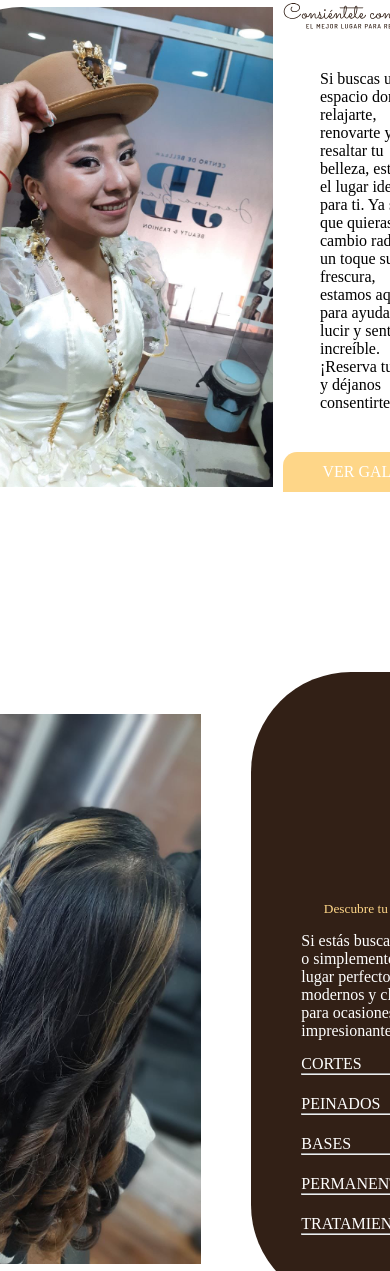
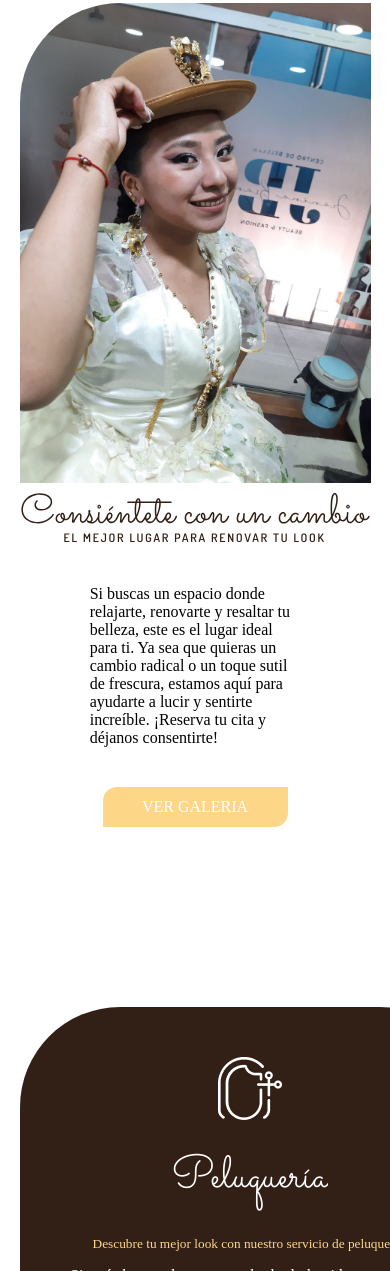
Before and after one commit to JRWebDesigner/JBCentroDeBelleza, a plain HTML site: page Servicio.html in a window 390 px wide. Shown: the part 729-2000 px from the top of the page. Drawn offline with Linux system fonts and the light colour scheme.

Commit message:
servise responsive

```diff
--- a/styles/servicios.css
+++ b/styles/servicios.css
@@ -39,19 +39,15 @@
     padding: 50px;
     color: #fff;
     gap: 15px;
-    border-top-right-radius: 100px;
-    border-bottom-right-radius: 100px;
-border-top-left-radius: 100px;
-    border-bottom-left-radius: 100px;
+    border-radius: 100px;
 }
-/* .container_text:nth-child(2n){
-    border-top-right-radius: 100px;
-    border-bottom-right-radius: 100px;
+.container:nth-child(1n){
+    flex-wrap: wrap;
 }
-.container_text:nth-child(1n){
-    border-top-left-radius: 100px;
-    border-bottom-left-radius: 100px;
-} */
+.container:nth-child(2n){
+    flex-wrap: wrap-reverse;
+
+}
 .container>div>div span{
     display: block;
 }
@@ -64,3 +60,12 @@ span{
 hr{
     margin-bottom: 20px;
 }
+@media (max-width: 500px) {
+    .container_one{
+        flex-direction: column;
+    }
+    .container>img{
+        width: 400px;
+        height: 450px;
+    }
+}
```
